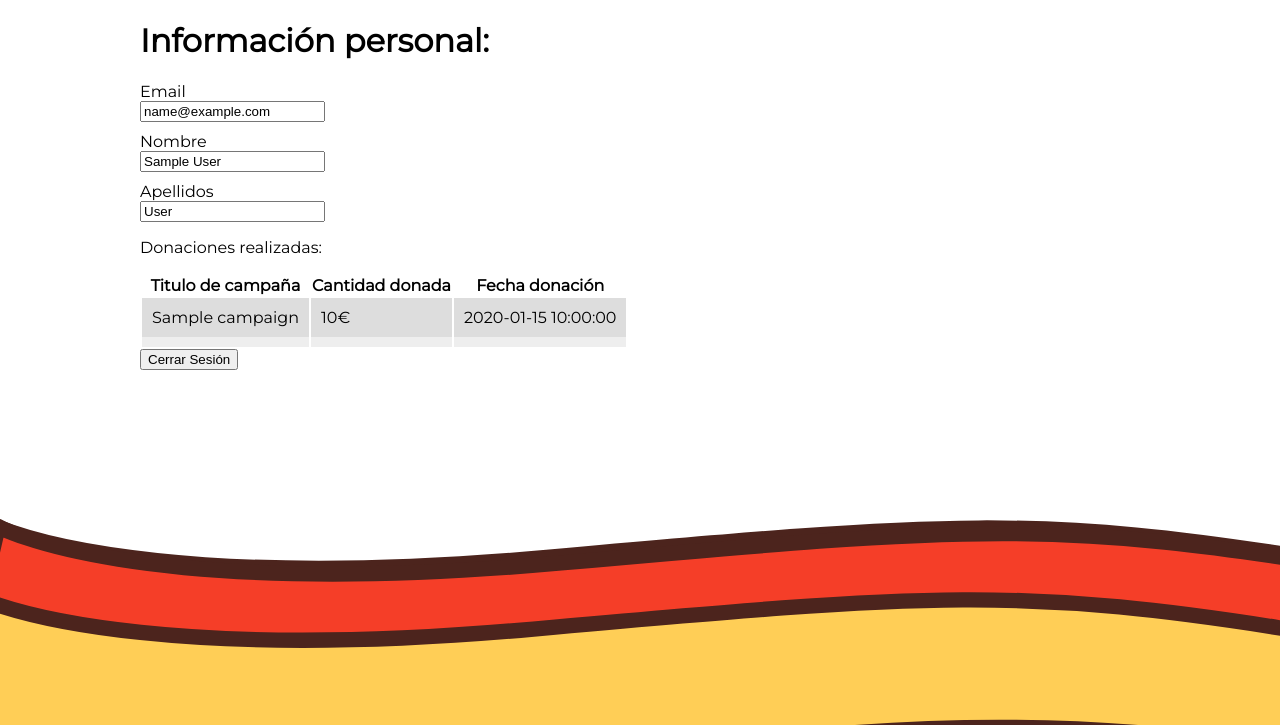
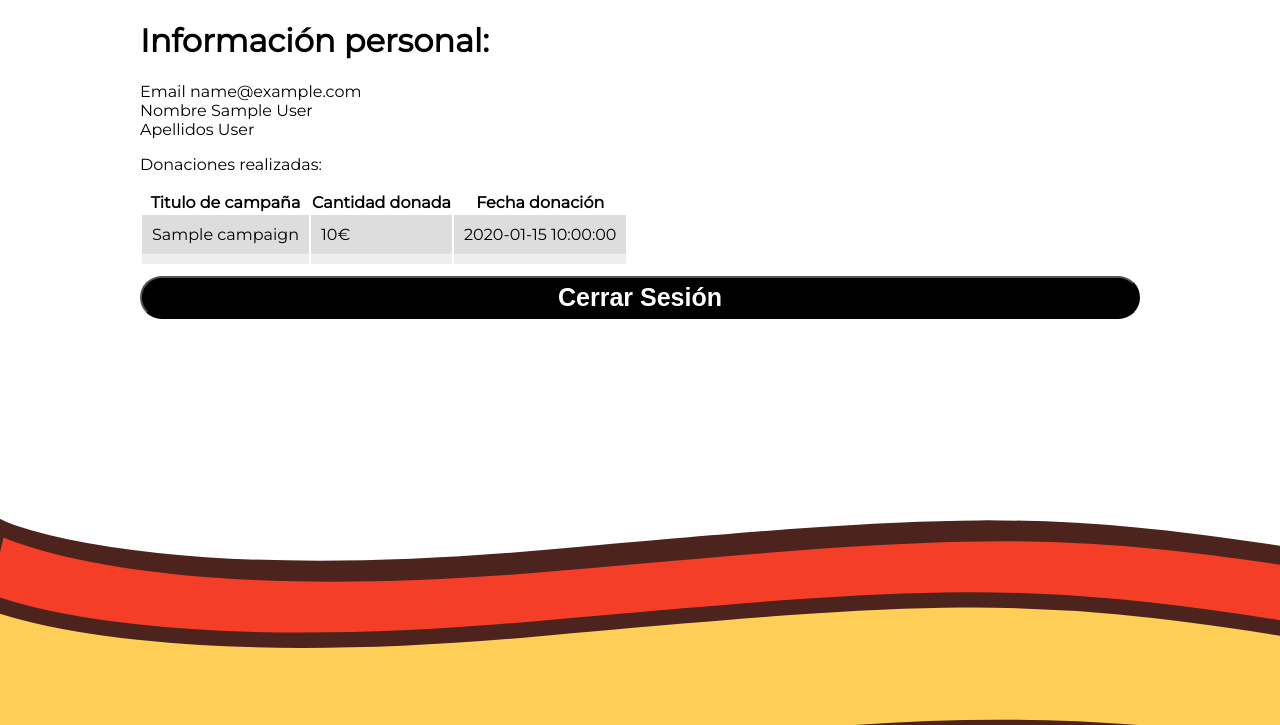
Before and after one commit to Geronimo-Basso/sierra, a PHP site: page /user.php in a window 1280 px wide. Shown: the part 75-800 px from the top of the page. Run offline with PHP 8.4, Linux system fonts and the light colour scheme; the visitor is signed in with stand-in values (Sample User, id 1); tables that the repository leaves empty hold one stand-in row (values such as "Sample post").

Commit message:
Added user css

```diff
--- a/assets/style/style.css
+++ b/assets/style/style.css
@@ -87,7 +87,6 @@ button {
     margin: 0 140px;
 }
 
-
 .donation-main-boxes {
     display: flex;
 }
@@ -95,6 +94,7 @@ button {
 .donation-main-box {
     margin: 0 10px;
 }
+
 /* Donation single */
 .donation-single-main-content {
     display: flex;
@@ -223,10 +223,25 @@ button {
 }
 
 .user-form input {
-    display: block; /* This makes each element take up the full width of its container */
-    margin-bottom: 10px; /* Adds some space below each element */
+    margin: 10px 0;
+    border-color: #000;
+    font-size: 25px;
+    border-radius: 60px;
+    padding: 5px 20px;
+    width: 100%;
+    box-sizing: border-box;
 }
 
+.user-form input[type="submit"] {
+    background-color: #000;
+    color: #fff;
+    font-weight: 600;
+}
+
+.user-form input[type="submit"]:hover {
+    background-color: #444;
+    color: #fff;
+}
 
 /* Sign up*/
 .sign-up-main-content {
--- a/user.php
+++ b/user.php
@@ -22,13 +22,19 @@ $user = user_information($user_email, $connection);
     <?php require 'includes/headernavmobile.php'; ?>
     <main class="user-content">
         <h1>Información personal:</h1>
-        <form class="user-form" method="post">
-            <label>Email</label>
-            <input type="text" value="<?php echo htmlspecialchars($user['email']); ?>" name="email" readonly>
-            <label>Nombre</label>
-            <input type="text" value="<?php echo htmlspecialchars($user['name']);?>" name="name" readonly>
-            <label>Apellidos</label>
-            <input type="text" value="<?php echo htmlspecialchars($user['lastname']); ?>" name="lastname" readonly>
+        <div class="user-info">
+            <div>
+                <label>Email</label>
+                <span><?php echo htmlspecialchars($user['email']); ?></span>
+            </div>
+            <div>
+                <label>Nombre</label>
+                <span><?php echo htmlspecialchars($user['name']); ?></span>
+            </div>
+            <div>
+                <label>Apellidos</label>
+                <span><?php echo htmlspecialchars($user['lastname']); ?></span>
+            </div>
             <p>Donaciones realizadas:<br></p>
             <table>
                 <thead>
@@ -46,14 +52,15 @@ $user = user_information($user_email, $connection);
                     ?>
                     <tr>
                         <td><?php echo htmlspecialchars($campaign['title']); ?></td>
-                        <td><?php echo htmlspecialchars($donation['amount']) . '€' ; ?></td>
+                        <td><?php echo htmlspecialchars($donation['amount']) . '€'; ?></td>
                         <td><?php echo htmlspecialchars($donation['datetime']); ?></td>
                     </tr>
                 <?php endforeach; ?>
                 </tbody>
             </table>
-        </form>
-        <form action="includes/close-session.php" method="post">
+        </div>
+
+        <form class="user-form" action="includes/close-session.php" method="post">
             <input type="submit" value="Cerrar Sesión">
         </form>
     </main>
```
